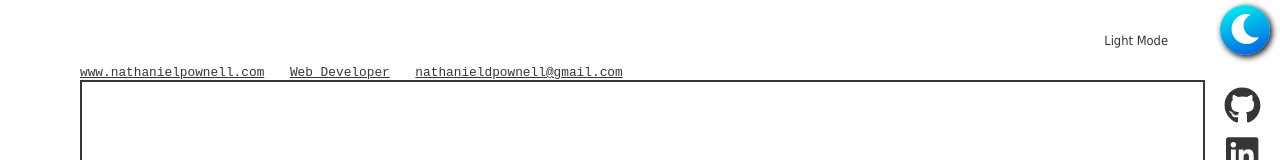
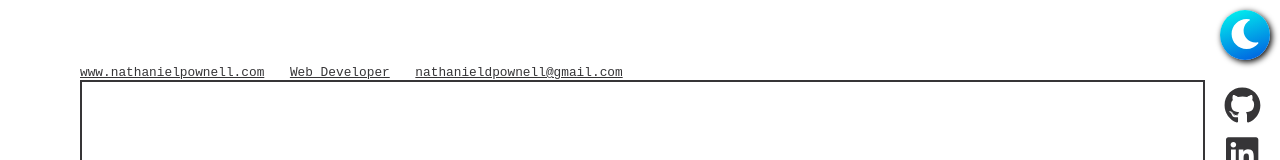
Before and after one commit to NathanielPownell/nathaniel-pownell-portfolio, a React (Create React App) app: page / in a window 1280 px wide. Shown: the top 160 px of the page. Built offline with nearby package versions, Linux system fonts and the light colour scheme.

Commit message:
remove desktop version of theme toggle button

```diff
--- a/src/components/menu-wrapper.css
+++ b/src/components/menu-wrapper.css
@@ -15,6 +15,7 @@ html, body, ul{
     border-radius: 100px;
     z-index: 4;
     margin: 5px;
+    top: 5px;
     right: 5px;
     background: linear-gradient(-19deg, rgba(0,87,224,1) 0%, rgba(2,250,239,1) 100%);
     box-shadow: 2px 2px 6px black;
--- a/src/components/menu-wrapper.js
+++ b/src/components/menu-wrapper.js
@@ -49,10 +49,10 @@ const MenuFrame = (props) => {
                             <li>nathanieldpownell@gmail.com</li>
                         </ul>
                     </div>
-                    <div className="togglerDiv">
+                    {/* <div className="togglerDiv">
                         <small>{themeMode.themetext}</small>
                         <Toggle theme={theme} toggleTheme={themeToggler} />
-                    </div>
+                    </div> */}
 
                 </div>
                 <div className='midframe'>
```
